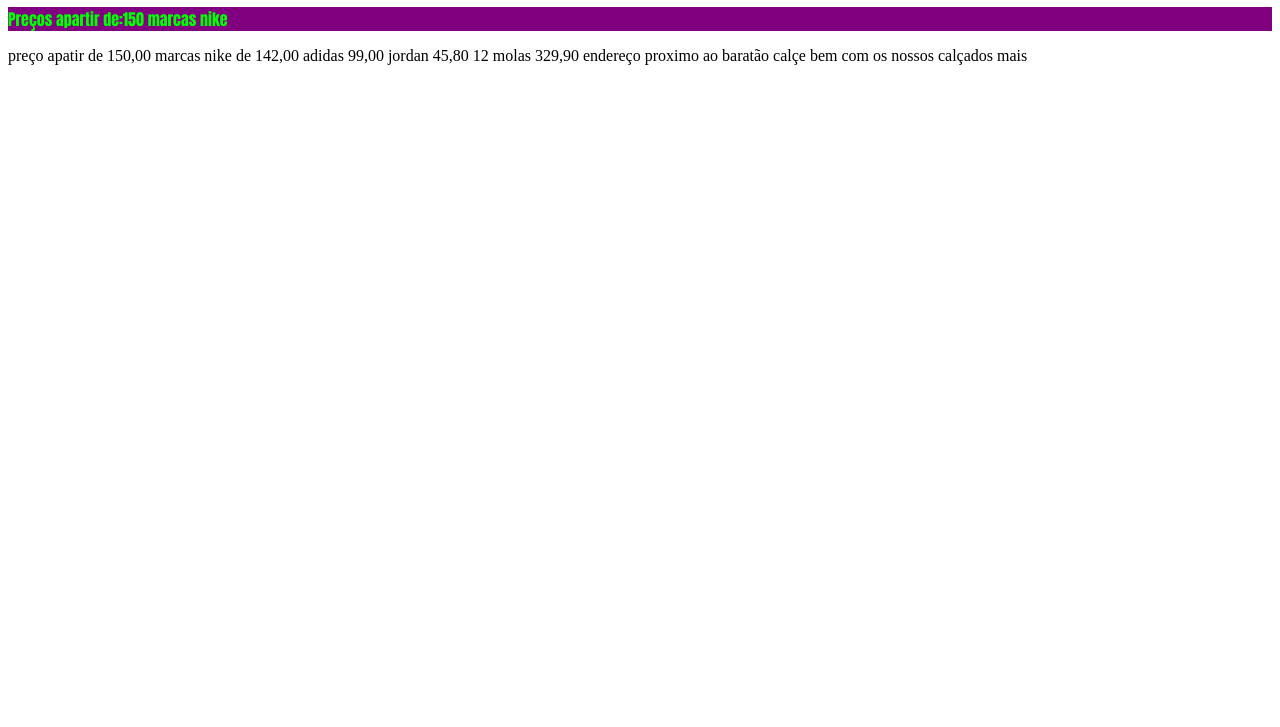
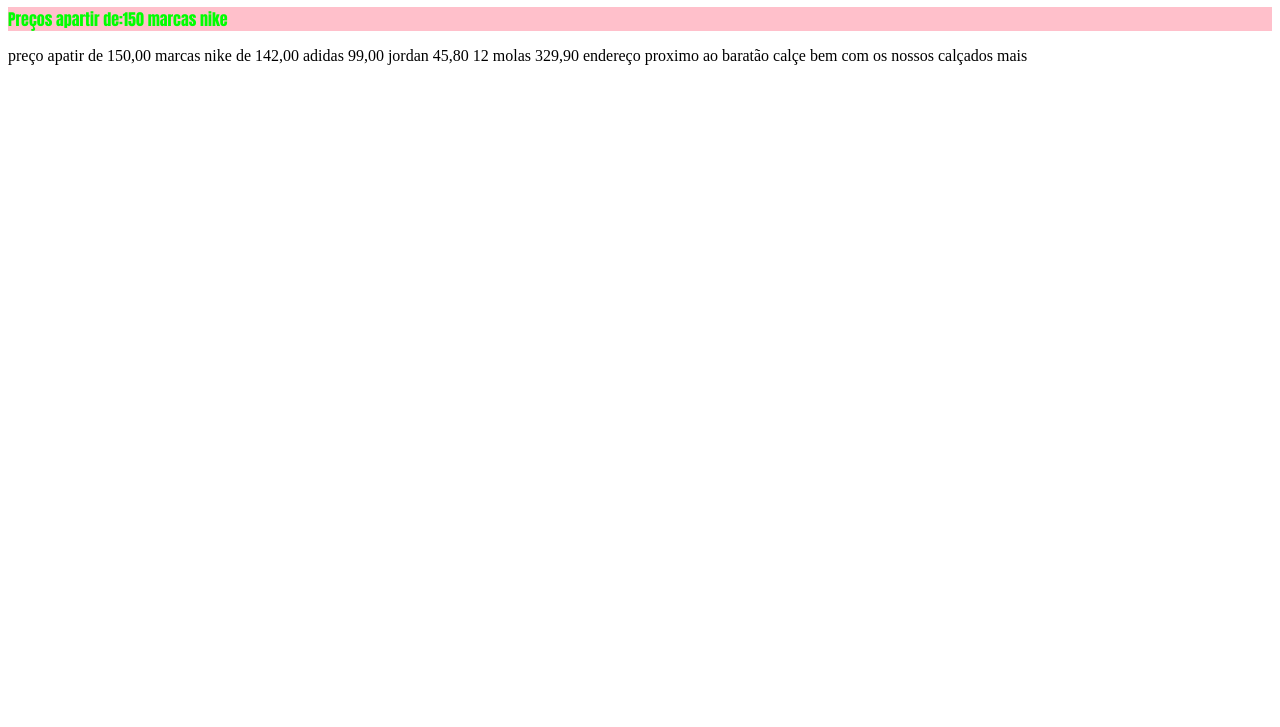
Before and after one commit to analeticia123/loja-da-leh, a plain HTML site: page index.html in a window 1280 px wide. Shown: the part 73-800 px from the top of the page. Drawn offline with Linux system fonts and the light colour scheme.

Commit message:
30/09/2022

```diff
--- a/index.html
+++ b/index.html
@@ -9,7 +9,7 @@
 </head>
 <body>
     <h1 style="color:red;font-famaly:verdana;background:blue">Loja da Leh</h1>
-    <p style="color:lime;font-family:impact;background-color:purple">Preços apartir de:150 marcas nike</p>
+    <p style="color:lime;font-family:impact;background-color:pink">Preços apartir de:150 marcas nike</p>
     preço apatir de 150,00 marcas nike de 142,00 adidas 99,00 jordan 45,80 12
     molas 329,90 endereço
    proximo ao baratão calçe bem com os nossos calçados mais <!-- confortaveis Preços muito barato o atendimento
```
